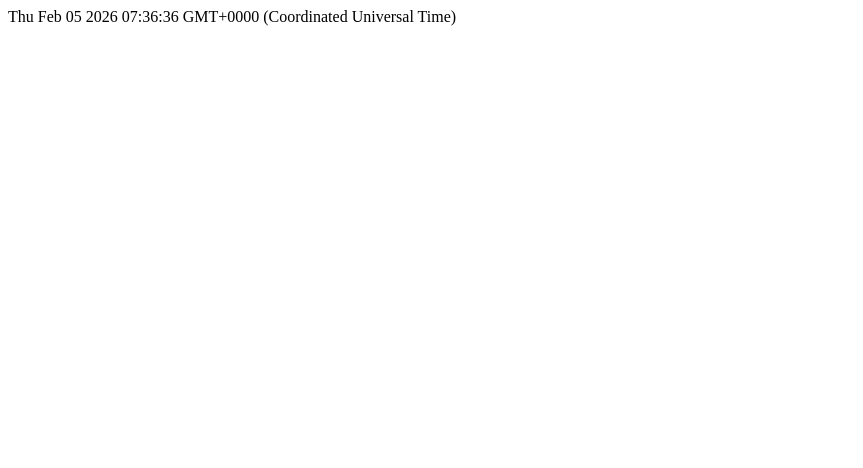
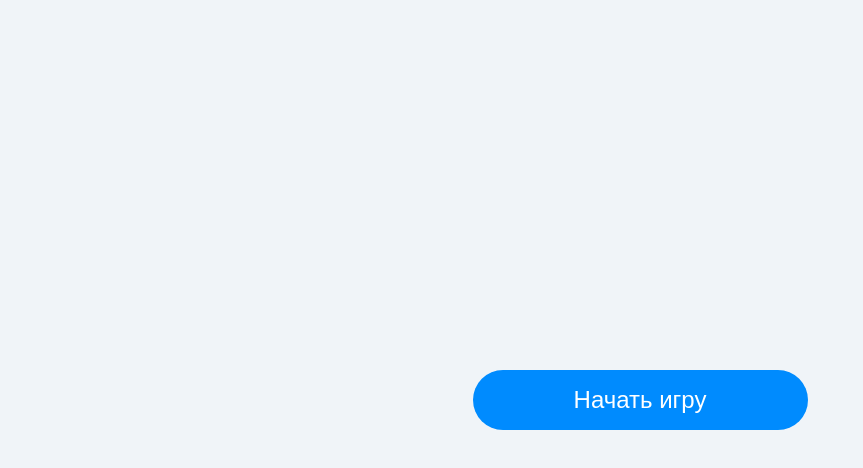
Before and after one commit to ShamsutOFF/vue-project1, a Vue app: page / in a window 1280 px wide. Shown: the top 468 px of the page, without its empty margins (0-863 px from the left). Built offline with nearby package versions, Linux system fonts and the light colour scheme.

Commit message:
Кнопка!

```diff
--- a/index.html
+++ b/index.html
@@ -3,7 +3,11 @@
 <head>
     <meta charset="UTF-8">
     <meta name="viewport" content="width=device-width, initial-scale=1.0">
-    <title>Vite App</title>
+    <link rel="preconnect" href="https://fonts.googleapis.com">
+    <link rel="preconnect" href="https://fonts.gstatic.com" crossorigin>
+    <link href="https://fonts.googleapis.com/css2?family=Roboto:ital,wght@0,100..900;1,100..900&display=swap"
+          rel="stylesheet">
+    <title>Remember Word</title>
 </head>
 <body>
 <div id="app"></div>
--- a/src/App.vue
+++ b/src/App.vue
@@ -1,10 +1,18 @@
 <script setup>
-const currentDate = new Date();
+
+import MainButton from "@/components/MainButton.vue";
 </script>
 
 <template>
-  <div>{{ currentDate }}</div>
+  <main>
+    <MainButton>Начать игру</MainButton>
+  </main>
 </template>
 
 <style scoped>
+  main {
+    display: flex;
+    justify-content: center;
+    align-items: center;
+  }
 </style>
--- /dev/null
+++ b/src/components/MainButton.vue
@@ -0,0 +1,29 @@
+<script setup>
+
+</script>
+
+<template>
+  <button class="button">
+    <slot/>
+  </button>
+</template>
+
+<style scoped>
+.button {
+  border: none;
+  border-radius: 100px;
+  padding: 16px 10px;
+  background-color: var(--color-blue-button);
+  color: var(--color-white);
+  min-width: 335px;
+  font-size: 24px;
+  font-weight: 400;
+  line-height: 1.2;
+  text-align: center;
+  cursor: pointer;
+}
+
+.button:hover {
+  background-color: var(--color-blue-button-hover);
+}
+</style>
--- a/src/style.css
+++ b/src/style.css
@@ -3,4 +3,20 @@
     text-rendering: optimizeLegibility;
     -webkit-font-smoothing: antialiased;
     -moz-osx-font-smoothing: grayscale;
+
+    --color-bg-main: #F0F4F8;
+    --color-blue-button: #008BFE;
+    --color-blue-button-hover: #006FCB;
+
+    --color-white: #FFFFFF;
 }
+
+body {
+    margin: 0;
+    padding: 0;
+    font-family: 'Roboto', sans-serif;
+    background-color: var(--color-bg-main);
+    display: grid;
+    place-items: center;
+    min-height: 100vh;
+}
--- a/vite.config.js
+++ b/vite.config.js
@@ -2,13 +2,13 @@
 
 import { defineConfig } from 'vite'
 import vue from '@vitejs/plugin-vue'
-import vueDevTools from 'vite-plugin-vue-devtools'
+// import vueDevTools from 'vite-plugin-vue-devtools'
 
 // https://vite.dev/config/
 export default defineConfig({
   plugins: [
     vue(),
-    vueDevTools(),
+    // vueDevTools(),
   ],
   resolve: {
     alias: {
```
Lines whose indentation alone changed are shown as unchanged.
